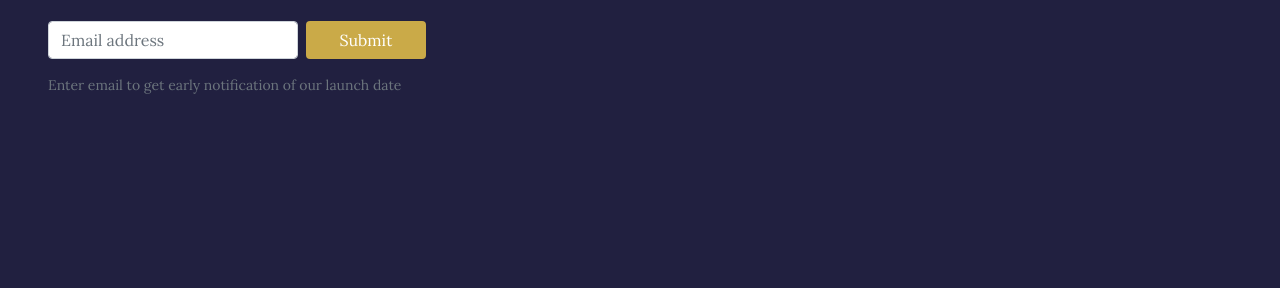
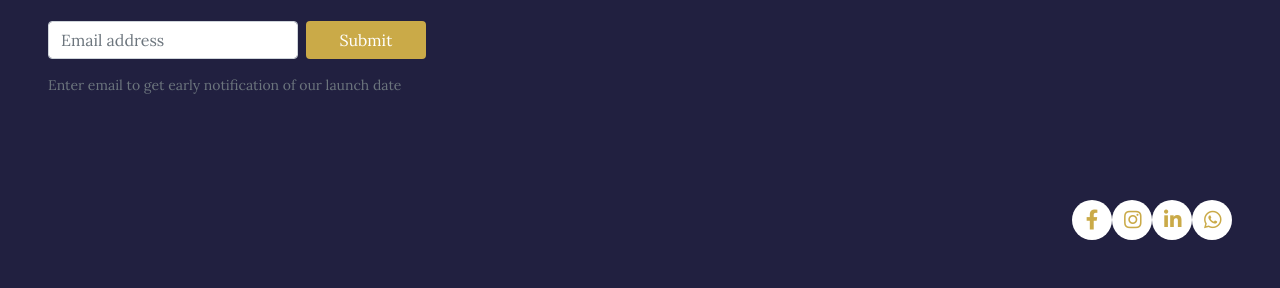
Before and after one commit to GA352491/underconstruction, a Django app: page / in a window 1280 px wide. Shown: the part 1367-1655 px from the top of the page. Run offline with Django 3.2, Linux system fonts and the light colour scheme; data comes from the database, SQL or seed files in the repository; some libraries are stand-ins or nearby versions.

Commit message:
Update home.html

```diff
--- a/sixyards/templates/home.html
+++ b/sixyards/templates/home.html
@@ -9,7 +9,9 @@
     <!-- Bootstrap CSS -->
     <link href="https://cdn.jsdelivr.net/npm/bootstrap@5.0.1/dist/css/bootstrap.min.css" rel="stylesheet"
           integrity="sha384-+0n0xVW2eSR5OomGNYDnhzAbDsOXxcvSN1TPprVMTNDbiYZCxYbOOl7+AMvyTG2x" crossorigin="anonymous">
-
+    <link rel="stylesheet" href="https://cdnjs.cloudflare.com/ajax/libs/font-awesome/5.14.0/css/all.min.css"
+          integrity="sha512-1PKOgIY59xJ8Co8+NE6FZ+LOAZKjy+KY8iq0G4B3CyeY6wYHN3yt9PW0XpSriVlkMXe40PTKnXrLnZ9+fkDaog=="
+          crossorigin="anonymous"/>
     <title>The Six Yards</title>
     <link rel="preconnect" href="https://fonts.gstatic.com">
     <link href="https://fonts.googleapis.com/css2?family=Lora&family=Playfair+Display&display=swap" rel="stylesheet">
@@ -21,6 +23,27 @@
         .row {
         {#width: 100%;#}
         }
+
+        .circle-icon {
+            background: white;
+            padding: 20px;
+            border-radius: 50%;
+
+        }
+
+        .circle-icon {
+            background: white;
+            font-size: 20px;
+            color: #CAAA48;
+            width: 40px;
+            height: 40px;
+            border-radius: 50%;
+            text-align: center;
+            line-height: 15px;
+            vertical-align: middle;
+            padding: 12px;
+        }
+
     </style>
 </head>
 
@@ -106,9 +129,14 @@
 
             </form>
 
-            <div class="mt-lg-5 mb-lg-5 pb-lg-5 "></div>
-
-
+            <div class="mt-lg-2 pb-lg-5 "></div>
+            <div class="d-flex mt-5 justify-content-end ">
+                <a href="" > <i class="fab fa-facebook-f circle-icon"></i></a>
+                <a href="" class=""> <i
+                        class="fab fa-instagram circle-icon"></i></a>
+                <a href="" class=""> <i class="fab fa-linkedin-in circle-icon"></i></a>
+                <a href="" class=""> <i class="fab fa-whatsapp circle-icon"></i></a>
+            </div>
         </div>
     </div>
 
```
